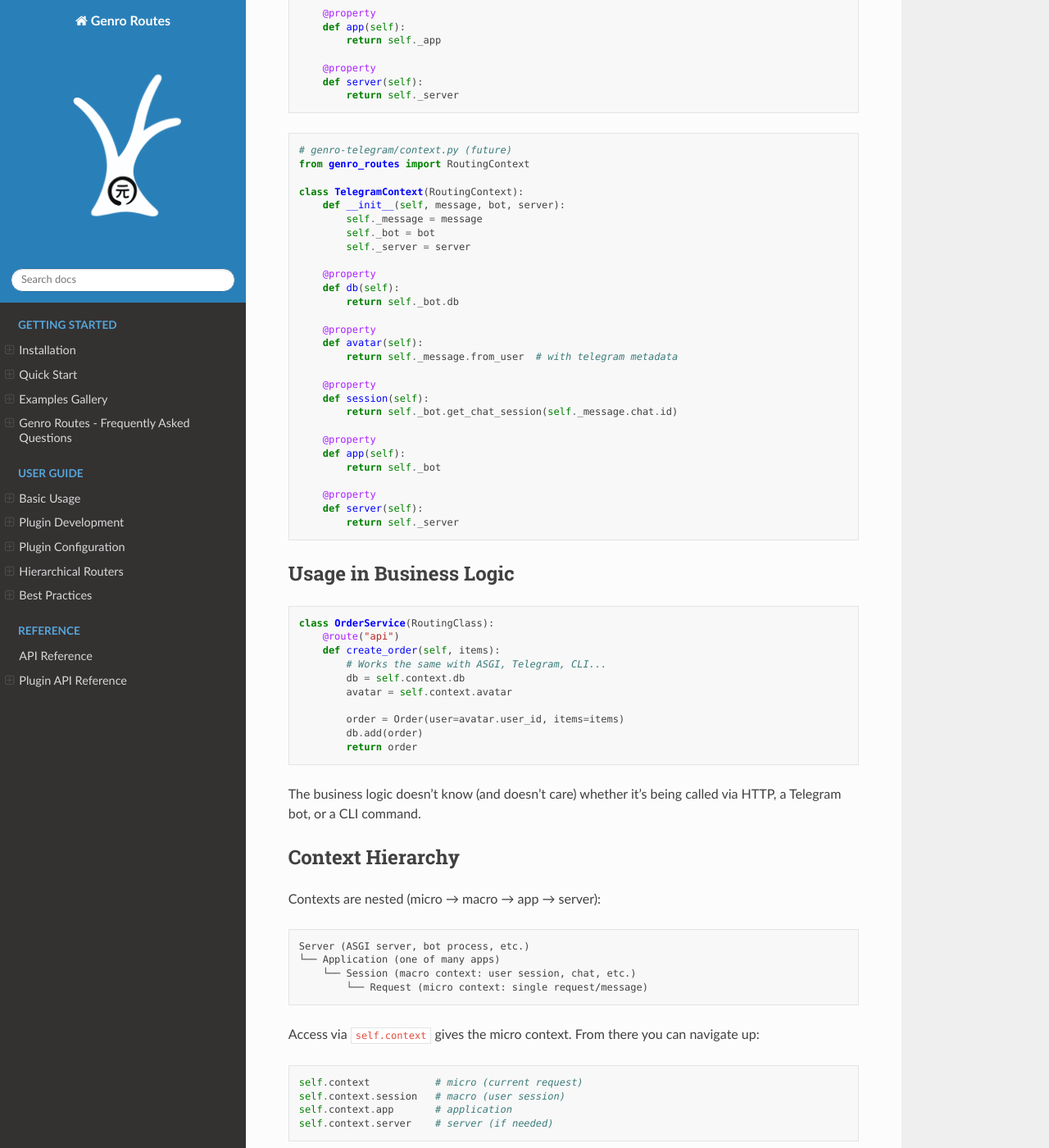
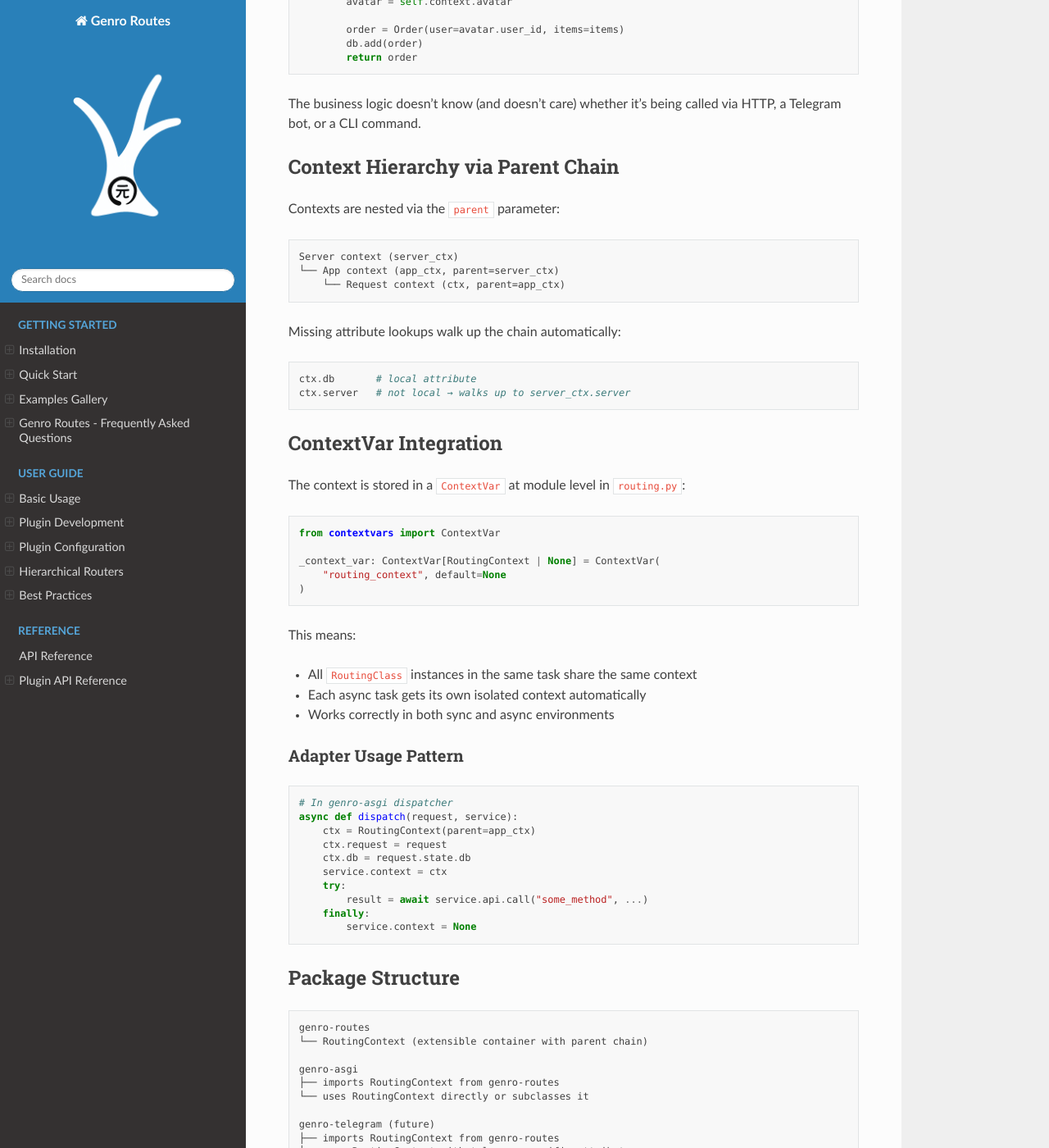
Before and after one commit to genropy/genro-routes, a Sphinx documentation site: the page built from docs/concepts_to_add/context.md, in a window 1280 px wide and 1400 px high, scrolled down 1712 px. Shown: the whole window at 82% size. Built offline with Sphinx 7.4.7 and the Read the Docs theme 3.1.0, drawn with Linux system fonts in a browser that asks for light colours; pages that are not in the unit, such as notebooks, are missing from menus; some of the changed text lies outside the part shown.

Commit message:
refactor: redesign RoutingContext and remove DbRoutingClass. Closes #24
- RoutingContext: from ABC with 5 abstract properties to extensible
  container with __getattr__ parent chain delegation
- RoutingClass.context: from instance attribute (_context in __slots__)
  to ContextVar for async-safe per-task isolation
- Remove DbRoutingClass — db now lives in the context
- Update tests and documentation

````diff
--- a/docs/concepts_to_add/context.md
+++ b/docs/concepts_to_add/context.md
@@ -13,112 +13,62 @@
 
 But it **must not know** which adapter (HTTP, WebSocket, bot, CLI) is calling it.
 
-## The Solution: Abstract RoutingContext
+## The Solution: Extensible RoutingContext
 
-`genro-routes` provides an abstract `RoutingContext` class. Each adapter implements
-its own concrete version.
+`genro-routes` provides `RoutingContext`, a simple extensible container with
+parent chain delegation. No ABC, no abstract methods — adapters attach whatever
+attributes they need.
 
-### Base Class (in genro-routes)
+### RoutingContext (in genro-routes)
 
 ```python
-from abc import ABC, abstractmethod
+class RoutingContext:
+    """Extensible execution context with parent chain delegation."""
 
-class RoutingContext(ABC):
-    """Abstract execution context for routing."""
+    def __init__(self, parent=None):
+        self._parent = parent
 
-    @property
-    @abstractmethod
-    def db(self):
-        """Database connection."""
-        ...
-
-    @property
-    @abstractmethod
-    def avatar(self):
-        """Current user identity with metadata (permissions, locale, etc.)."""
-        ...
-
-    @property
-    @abstractmethod
-    def session(self):
-        """Session (macro context)."""
-        ...
-
-    @property
-    @abstractmethod
-    def app(self):
-        """Application instance."""
-        ...
-
-    @property
-    @abstractmethod
-    def server(self):
-        """Server instance."""
+    def __getattr__(self, name):
+        # Walk up _parent chain for missing attributes
         ...
 ```
 
-### Concrete Implementations (in adapter packages)
+### Usage by Adapters
+
+```python
+# Server boot
+server_ctx = RoutingContext()
+server_ctx.server = server
+
+# App mount
+app_ctx = RoutingContext(parent=server_ctx)
+app_ctx.app = app
+
+# Per-request (in dispatcher)
+ctx = RoutingContext(parent=app_ctx)
+ctx.request = request
+ctx.db = request.db
+ctx.session = request.session
+ctx.avatar = request.user
+```
+
+Adapters can also subclass `RoutingContext` if they prefer property-based access:
 
 ```python
 # genro-asgi/context.py
-from genro_routes import RoutingContext
-
 class ASGIContext(RoutingContext):
-    def __init__(self, request, app, server):
+    def __init__(self, request, app, server_ctx):
+        super().__init__(parent=server_ctx)
         self._request = request
         self._app = app
-        self._server = server
 
     @property
     def db(self):
         return self._request.state.db
 
     @property
-    def avatar(self):
-        return self._request.state.avatar
-
-    @property
-    def session(self):
-        return self._request.state.session
-
-    @property
     def app(self):
         return self._app
-
-    @property
-    def server(self):
-        return self._server
-```
-
-```python
-# genro-telegram/context.py (future)
-from genro_routes import RoutingContext
-
-class TelegramContext(RoutingContext):
-    def __init__(self, message, bot, server):
-        self._message = message
-        self._bot = bot
-        self._server = server
-
-    @property
-    def db(self):
-        return self._bot.db
-
-    @property
-    def avatar(self):
-        return self._message.from_user  # with telegram metadata
-
-    @property
-    def session(self):
-        return self._bot.get_chat_session(self._message.chat.id)
-
-    @property
-    def app(self):
-        return self._bot
-
-    @property
-    def server(self):
-        return self._server
 ```
 
 ## Usage in Business Logic
@@ -139,87 +89,49 @@
 The business logic doesn't know (and doesn't care) whether it's being called
 via HTTP, a Telegram bot, or a CLI command.
 
-## Context Hierarchy
+## Context Hierarchy via Parent Chain
 
-Contexts are nested (micro → macro → app → server):
+Contexts are nested via the `parent` parameter:
 
 ```
-Server (ASGI server, bot process, etc.)
-└── Application (one of many apps)
-    └── Session (macro context: user session, chat, etc.)
-        └── Request (micro context: single request/message)
+Server context (server_ctx)
+└── App context (app_ctx, parent=server_ctx)
+    └── Request context (ctx, parent=app_ctx)
 ```
 
-Access via `self.context` gives the micro context. From there you can
-navigate up:
+Missing attribute lookups walk up the chain automatically:
 
 ```python
-self.context           # micro (current request)
-self.context.session   # macro (user session)
-self.context.app       # application
-self.context.server    # server (if needed)
+ctx.db       # local attribute
+ctx.server   # not local → walks up to server_ctx.server
 ```
 
-## Sync vs Async
+## ContextVar Integration
 
-| Environment | Mechanism | Reason |
-|-------------|-----------|--------|
-| **Sync** | Instance attribute | Single execution flow |
-| **Async** | `ContextVar` | Concurrent tasks need isolation |
-
-**Important**: Sync/async handling is the responsibility of the **concrete Context class**,
-not RoutingClass. The adapter (ASGI, Telegram, etc.) provides a Context implementation
-that knows how to manage its own state.
-
-## RoutingClass Integration
-
-RoutingClass provides a `context` property (getter/setter) for accessing the execution context.
-
-### Implementation in RoutingClass
+The context is stored in a `ContextVar` at module level in `routing.py`:
 
 ```python
-class RoutingClass:
-    __slots__ = (..., "_context")
+from contextvars import ContextVar
 
-    @property
-    def context(self) -> RoutingContext | None:
-        """Return the execution context, searching up the parent chain."""
-        ctx = getattr(self, "_context", None)
-        if ctx is not None:
-            return ctx
-        # Propagate from parent if not set locally
-        parent = getattr(self, "_routing_parent", None)
-        if parent is not None:
-            return parent.context
-        return None
-
-    @context.setter
-    def context(self, value: RoutingContext | None) -> None:
-        """Set the execution context (must be RoutingContext or None)."""
-        if value is not None and not isinstance(value, RoutingContext):
-            raise TypeError("context must be a RoutingContext instance")
-        object.__setattr__(self, "_context", value)
+_context_var: ContextVar[RoutingContext | None] = ContextVar(
+    "routing_context", default=None
+)
 ```
 
-### Context Propagation
+This means:
 
-Context is set on the **root** RoutingClass and automatically propagates to children:
-
-```python
-# Adapter sets context on root
-app.context = ASGIContext(request, db)
-
-# Children access via parent chain
-app.users.context      # → returns app.context
-app.users.orders.context  # → returns app.context
-```
+- All `RoutingClass` instances in the same task share the same context
+- Each async task gets its own isolated context automatically
+- Works correctly in both sync and async environments
 
 ### Adapter Usage Pattern
 
 ```python
-# In genro-asgi middleware
+# In genro-asgi dispatcher
 async def dispatch(request, service):
-    ctx = ASGIContext(request, app)
+    ctx = RoutingContext(parent=app_ctx)
+    ctx.request = request
+    ctx.db = request.state.db
     service.context = ctx
     try:
         result = await service.api.call("some_method", ...)
@@ -231,52 +143,13 @@
 
 ```text
 genro-routes
-└── RoutingContext (abstract base class)
+└── RoutingContext (extensible container with parent chain)
 
 genro-asgi
 ├── imports RoutingContext from genro-routes
-└── implements ASGIContext(RoutingContext)
+└── uses RoutingContext directly or subclasses it
 
 genro-telegram (future)
 ├── imports RoutingContext from genro-routes
-└── implements TelegramContext(RoutingContext)
-
-genro-cli (future)
-├── imports RoutingContext from genro-routes
-└── implements CLIContext(RoutingContext)
+└── uses RoutingContext with telegram-specific attributes
 ```
-
-Each adapter package imports `RoutingContext` from `genro-routes` and provides its
-own concrete implementation.
-
-## Hypothesis: Context + Filters Integration
-
-**Status**: Idea, not a decision
-
-### Current State
-
-Filters are passed explicitly:
-
-```python
-router.nodes(tags="admin")
-router.get("delete_user", auth_tags=...)
-```
-
-### Possible Evolution
-
-With Context, avatar could carry tags:
-
-```python
-context.avatar.tags = {"admin", "hr"}
-
-@route("api", auth_rule="admin")
-def delete_user(self): ...
-
-# AuthPlugin reads context.avatar.tags automatically
-```
-
-### Open Questions
-
-- Matching logic: subset, intersection, expression?
-- Override mechanism for public entries?
-- Backward compatibility with explicit filters?
--- a/docs/genro-routes-for-dummies.html
+++ b/docs/genro-routes-for-dummies.html
@@ -854,7 +854,7 @@
   <tr><td>Call through hierarchy</td><td><code class="il">parent.api.node("x/handler")()</code></td></tr>
   <tr><td>Create a pure namespace (no handlers)</td><td><code class="il">Router(self, name="api", branch=True)</code></td></tr>
   <tr><td>Strip method name prefixes</td><td><code class="il">Router(self, name="api", prefix="handle_")</code></td></tr>
-  <tr><td>Auto-propagate db to children</td><td>Use <code class="il">DbRoutingClass</code> instead of <code class="il">RoutingClass</code></td></tr>
+  <tr><td>Auto-propagate db to children</td><td>Set <code class="il">ctx.db = conn</code> on <code class="il">RoutingContext</code> — parent chain handles propagation</td></tr>
   <tr><td>Filter by user permissions</td><td><code class="il">svc.api.nodes(auth_tags="admin")</code></td></tr>
   <tr><td>Filter by system capabilities</td><td><code class="il">svc.api.nodes(env_capabilities="redis")</code></td></tr>
 </table>
--- a/docs/guide/basic-usage.md
+++ b/docs/guide/basic-usage.md
@@ -98,38 +98,41 @@
 assert t.table.node("remove")(1) == "removed:1"
 ```
 
-## DbRoutingClass: Database Access Across the Hierarchy
+## Database Access via Context
 
-Most real-world services need a database connection. Without `DbRoutingClass`,
-every sub-module would have to manually define a `root` property and access
-`self.root.db`, coupling it to the specific hierarchy structure.
-
-`DbRoutingClass` solves this by providing a `db` property that automatically
-walks up the `_routing_parent` chain — the same mechanism used by `context`:
+Most real-world services need a database connection. Instead of coupling
+sub-modules to the hierarchy structure, set `db` on the execution context
+and let the parent chain propagate it:
 
 ```python
-from genro_routes import DbRoutingClass, Router, route
+from genro_routes import RoutingClass, RoutingContext, Router, route
 
-class MyServer(DbRoutingClass):
-    def __init__(self, db):
+class MyServer(RoutingClass):
+    def __init__(self):
         self.api = Router(self, name="api")
-        self.db = db  # set once at the root
 
-class UsersModule(DbRoutingClass):
+class UsersModule(RoutingClass):
     def __init__(self):
         self.api = Router(self, name="api")
 
     @route("api")
     def list_users(self):
-        return self.db.execute("SELECT * FROM users")  # inherited from parent
+        return self.context.db.execute("SELECT * FROM users")
+
+# At request time:
+server_ctx = RoutingContext()
+server_ctx.db = db_connection
+
+svc = MyServer()
+svc.context = server_ctx
 ```
 
 **Key points**:
 
-- The root sets `self.db = ...` — all children inherit it automatically
-- Any node can override `self.db = other_db` for itself and its subtree
-- Setting `self.db = None` clears the override and falls through to the parent
-- If no `db` is found anywhere in the chain, `AttributeError` is raised
+- Set `ctx.db = ...` on the context — all handlers access it via `self.context.db`
+- Context uses `ContextVar` — safe for concurrent async tasks
+- Child contexts inherit from parent via `RoutingContext(parent=parent_ctx)`
+- Any child context can override an attribute locally without affecting the parent
 
 ### Accessing the Default Router
 
@@ -594,55 +597,40 @@
 
 ## Execution Context
 
-`RoutingContext` is an abstract base class that adapters (ASGI, Telegram, CLI, etc.) implement to provide a uniform execution context to handlers.
+`RoutingContext` is an extensible container that adapters (ASGI, Telegram, CLI, etc.) use to provide execution context to handlers. It has no abstract methods — just attach whatever attributes you need.
 
 ```python
 from genro_routes import RoutingContext
 
-class ASGIContext(RoutingContext):
-    def __init__(self, request, app, server):
-        self._request = request
-        self._app = app
-        self._server = server
+# Server boot
+server_ctx = RoutingContext()
+server_ctx.server = server
 
-    @property
-    def db(self):
-        return self._request.state.db
+# App mount
+app_ctx = RoutingContext(parent=server_ctx)
+app_ctx.app = app
 
-    @property
-    def avatar(self):
-        return self._request.state.avatar
-
-    @property
-    def session(self):
-        return self._request.state.session
-
-    @property
-    def app(self):
-        return self._app
-
-    @property
-    def server(self):
-        return self._server
+# Per-request (in dispatcher)
+ctx = RoutingContext(parent=app_ctx)
+ctx.request = request
+ctx.db = request.db
+ctx.session = request.session
+ctx.avatar = request.user
 ```
 
-**Abstract properties** (must be implemented by each adapter):
+Missing attribute lookups walk up the `_parent` chain automatically:
 
-| Property | Purpose |
-|----------|---------|
-| `db` | Database connection or session |
-| `avatar` | Current user identity with metadata (permissions, locale, etc.) |
-| `session` | Session (macro context) for user state |
-| `app` | Application instance |
-| `server` | Server instance |
+```python
+ctx.server  # not set locally → walks up to server_ctx.server
+```
 
 **Setting context on a RoutingClass instance**:
 
 ```python
 svc = MyService()
-svc.context = ASGIContext(request, app, server)
+svc.context = ctx  # stored in a ContextVar (safe for concurrent async tasks)
 
-# Context is accessible from the instance and propagates to children
+# All RoutingClass instances in the same task share the context
 assert svc.context.db is not None
 ```
 
--- a/src/genro_routes/__init__.py
+++ b/src/genro_routes/__init__.py
@@ -32,7 +32,6 @@
 __version__ = get_version("genro-routes")
 
 from .core import (
-    DbRoutingClass,
     Router,
     RouterInterface,
     RoutingClass,
@@ -54,7 +53,6 @@
 del _plugin
 
 __all__ = [
-    "DbRoutingClass",
     "Router",
     "RouterInterface",
     "RouterNode",
````
Also changed, not shown: README.md (+3 -4 lines), docs/CODE_READING_GUIDE.md (+29 -34 lines), docs/concepts_to_add/issue-context-class.md (+1 -1 lines), 7 other files.
